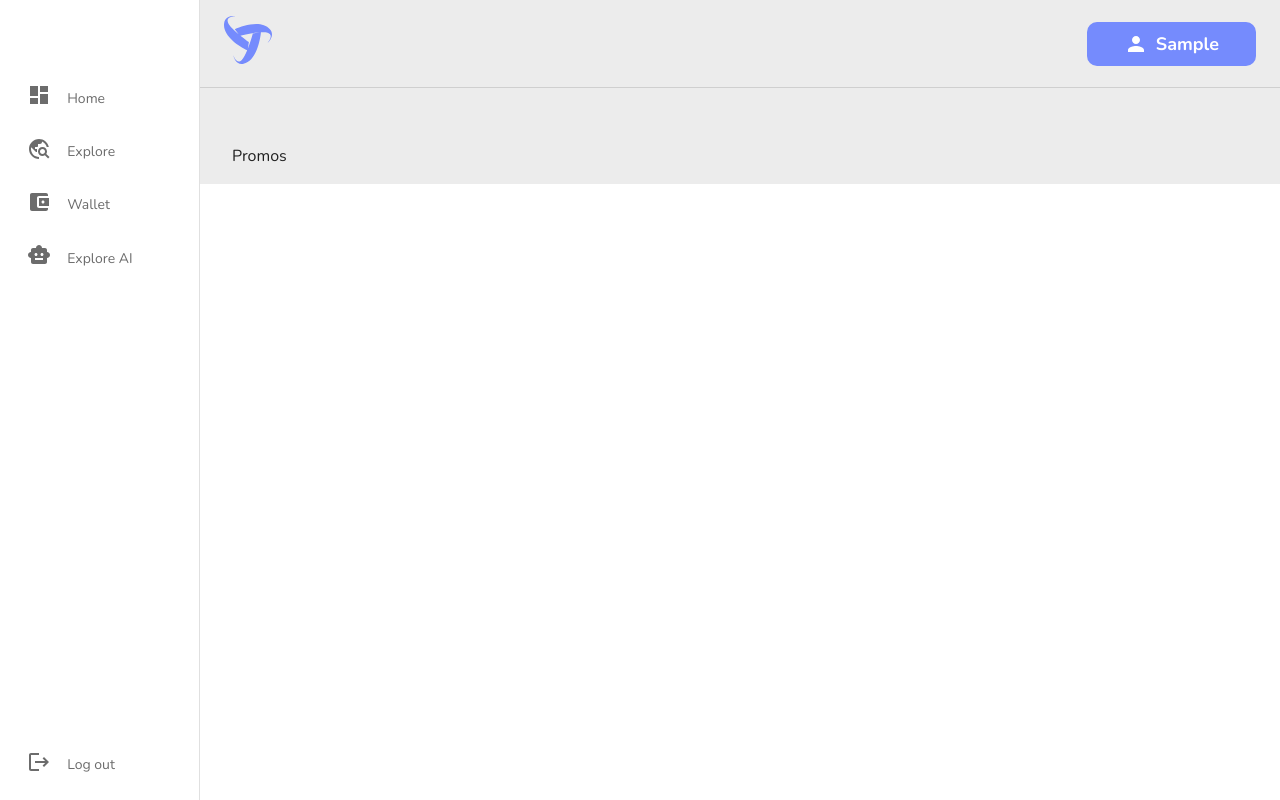
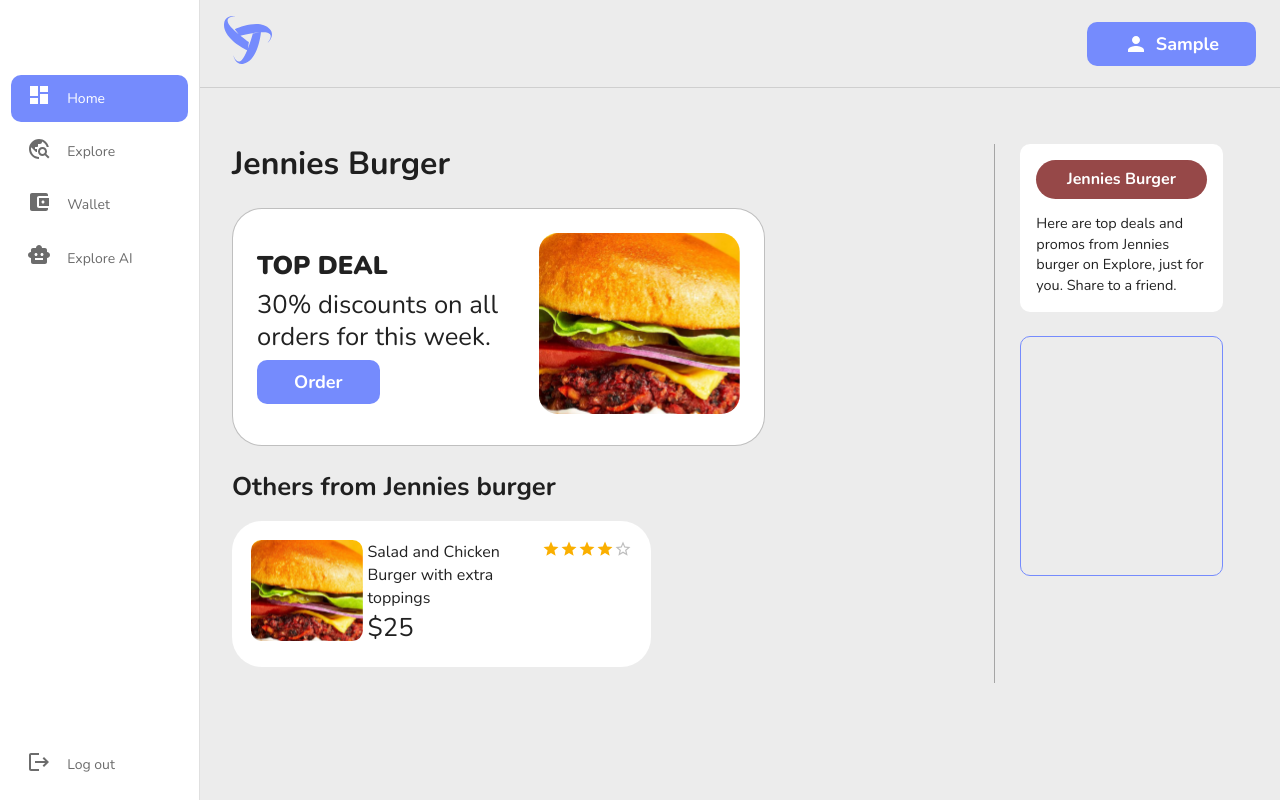
Before and after one commit to Habibat-Yinusa/City_Explorer_Merged, a React (Vite) app: page /home/promos in a window 1280 px wide. Built offline with nearby package versions, Linux system fonts and the light colour scheme; no server answers; sample sign-in values are in the browser's storage.

Commit message:
added promos page

```diff
--- a/src/components/Layout.jsx
+++ b/src/components/Layout.jsx
@@ -80,9 +80,12 @@ function Layout() {
                   alignItems: "center",
                   gap: 2,
                   width: "100%",
-                  backgroundColor:
-                    location.pathname === page.link ? "#758BFD" : "inherit",
-                  color: location.pathname === page.link ? "#fff" : "#6c6c6c",
+                  backgroundColor: location.pathname.includes(page.link)
+                    ? "#758BFD"
+                    : "inherit",
+                  color: location.pathname.includes(page.link)
+                    ? "#fff"
+                    : "#6c6c6c",
                   borderRadius: "10px",
                   "&:hover": {
                     backgroundColor: "#6E83F3",
@@ -245,6 +248,7 @@ function Layout() {
             backgroundColor: "#ececec",
             padding: { xs: "1em", md: "1em 2em" },
             width: "100%",
+            minHeight: "100vh",
           }}
         >
           <Toolbar />
--- a/src/pages/Auth/authApi.js
+++ b/src/pages/Auth/authApi.js
@@ -15,7 +15,7 @@ export const authApi = createApi({
   baseQuery,
   refetchOnReconnect: true,
   reducerPath: "cityAuthApi",
-  tagTypes: ["Users", "Businesses", "Chatbot"],
+  tagTypes: ["Users", "Business", "Events", "Chatbot"],
   endpoints: (builder) => ({
     login: builder.mutation({
       query: (values) => ({
--- a/src/pages/Home/Home.jsx
+++ b/src/pages/Home/Home.jsx
@@ -20,50 +20,13 @@ import { Splide, SplideSlide } from "@splidejs/react-splide";
 import "@splidejs/react-splide/css";
 import { AutoScroll } from "@splidejs/splide-extension-auto-scroll";
 import { FilledButton } from "../../styles/styled-components/styledButtons";
-
-// import React from "react";
+// import { useGetEventsQuery } from "../Explore/businessSlice";
 
 const Home = () => {
   const navigate = useNavigate();
-  // const [loading, setLoading] = React.useState(false);
-  // const [business, setBusiness] = React.useState([]);
+  // const { data: events, isLoading: isFetchingEvents } = useGetEventsQuery();
 
-  // const getBusinesses = async () => {
-  //   // setLoading(true);
-  //   // console.log(import.meta.env.VITE_APP_API_URL);
-  //   // e.preventDefault();
-  //   try {
-  //     const response = await fetch(
-  //       `${import.meta.env.VITE_APP_API_URL}/business`,
-  //       {
-  //         method: "GET",
-  //         headers: {
-  //           "Content-Type": "application/json",
-  //         },
-  //         // body: JSON.stringify(formik.values),
-  //       }
-  //     );
-
-  //     if (!response.ok) {
-  //       // console.log(JSON.stringify(formik.values));
-  //       alert("Failed to Register User");
-  //       setLoading(false);
-  //       throw new Error("Failed to submit form");
-  //     }
-  //     // const user = await response.json();
-  //     // delete user.password;
-  //     // console.log(user);
-  //     // console.log("Form submitted successfully");
-  //     // setLoading(false);
-  //     // navigate("/login");
-  //     console.log(response);
-  //     // setBusinesses(response.data)
-  //   } catch (error) {
-  //     setLoading(false);
-  //     console.error("Error fetching businesses: ", error.message);
-  //   }
-  // };
-  // getBusinesses();
+  // console.log(events);
 
   return (
     <Box sx={{ backgroundColor: "#ececec" }}>
@@ -378,8 +341,8 @@ const Home = () => {
             }}
             extensions={{ AutoScroll }}
           >
-            {interests.map((item) => (
-              <SplideSlide key={item.id}>
+            {interests?.map((event) => (
+              <SplideSlide key={event.id}>
                 <CenteredBox
                   sx={{
                     borderRadius: "20px",
@@ -399,13 +362,13 @@ const Home = () => {
                     }}
                   >
                     <Box sx={{ width: "100%", borderRadius: "30px" }}>
-                      <img src={item.image} alt="" style={{ width: "100%" }} />
+                      <img src={event.image} alt="" style={{ width: "100%" }} />
                     </Box>
                     <Typography
                       variant="body2"
                       sx={{ fontSize: { xs: ".7em", md: ".9rem" } }}
                     >
-                      {item.text}
+                      {event.text}
                     </Typography>
                     <FilledButton sx={{ width: "100%" }}>
                       Check it out
--- a/src/pages/Home/Promos.jsx
+++ b/src/pages/Home/Promos.jsx
@@ -1,9 +1,143 @@
-import { Box } from "@mui/material";
+import { Box, Rating, Typography } from "@mui/material";
+import promoBurger from "../../assets/promo-burger.svg";
+import { FilledButton } from "../../styles/styled-components/styledButtons";
 
 const Promos = () => {
   return (
-    <Box>
-      <Box>Promos</Box>
+    <Box
+      sx={{
+        display: "flex",
+        justifyContent: "space-between",
+        width: "100%",
+      }}
+    >
+      <Box sx={{ width: "75%" }}>
+        <Typography variant="h4" sx={{ fontSize: "2rem", fontWeight: 700 }}>
+          Jennies Burger
+        </Typography>
+        <Box
+          sx={{
+            display: "flex",
+            alignItems: "center",
+            justifyContent: "space-between",
+            backgroundColor: "#fff",
+            padding: "1.5em",
+            width: "70%",
+            border: ".5px solid #00000040",
+            borderRadius: "30px",
+            margin: "1.5em 0",
+          }}
+        >
+          <Box sx={{ width: "60%" }}>
+            <Typography
+              variant="h4"
+              sx={{ fontSize: "1.6rem", fontWeight: 900 }}
+            >
+              TOP DEAL
+            </Typography>
+            <Typography
+              variant="h4"
+              sx={{ fontSize: "1.6rem", fontWeight: 400, margin: ".3em 0" }}
+            >
+              30% discounts on all orders for this week.
+            </Typography>
+            <FilledButton>Order</FilledButton>
+          </Box>
+          <Box sx={{ width: "13em" }}>
+            <img src={promoBurger} style={{ width: "100%" }} />
+          </Box>
+        </Box>
+        <Box>
+          <Typography variant="h5" sx={{ fontSize: "1.6rem", fontWeight: 700 }}>
+            Others from Jennies burger
+          </Typography>
+          <Box
+            sx={{
+              backgroundColor: "#fff",
+              borderRadius: "30px",
+              padding: "1.2em",
+              width: "55%",
+              margin: "1em 0",
+              display: "flex",
+              justifyContent: "space-between",
+            }}
+          >
+            <Box
+              sx={{
+                display: "flex",
+                alignItems: "center",
+                justifyContent: "space-between",
+              }}
+            >
+              <Box sx={{ width: "7em" }}>
+                <img src={promoBurger} style={{ width: "100%" }} />
+              </Box>
+              <Box sx={{ width: "60%" }}>
+                <Typography variant="body2" sx={{ fontSize: "1rem" }}>
+                  Salad and Chicken Burger with extra toppings
+                </Typography>
+                <Typography variant="body2" sx={{ fontSize: "1.6rem" }}>
+                  $25
+                </Typography>
+              </Box>
+            </Box>
+            <Rating name="read-only" value={4} readOnly size="small" />
+          </Box>
+        </Box>
+      </Box>
+
+      {/* Ads space below */}
+      <Box
+        sx={{
+          borderLeft: "1px solid #0000004D",
+          width: "25%",
+          display: "flex",
+          // justifyContent: "center",
+          alignItems: "center",
+          flexDirection: "column",
+        }}
+      >
+        <Box sx={{ width: "80%" }}>
+          <Box
+            sx={{
+              backgroundColor: "#fff",
+              padding: "1em",
+              borderRadius: "10px",
+              marginBottom: "1.5em",
+            }}
+          >
+            <Typography
+              variant="body2"
+              sx={{
+                backgroundColor: "#964848",
+                color: "#fff",
+                fontWeight: 700,
+                borderRadius: "30px",
+                fontSize: "1rem",
+                padding: ".5em",
+                textAlign: "center",
+              }}
+            >
+              Jennies Burger
+            </Typography>
+            <Typography
+              variant="body2"
+              sx={{ fontSize: ".9rem", marginTop: "1em" }}
+            >
+              Here are top deals and promos from Jennies burger on Explore, just
+              for you. Share to a friend.
+            </Typography>
+          </Box>
+          <Box
+            sx={{
+              border: "1px solid #758BFD",
+              borderRadius: "10px",
+              marginBottom: "1.5em",
+              height: "15em",
+            }}
+          ></Box>
+        </Box>
+      </Box>
     </Box>
   );
 };
--- a/src/store/api.js
+++ b/src/store/api.js
@@ -15,10 +15,10 @@ const baseQuery = fetchBaseQuery({
   },
 });
 
-export const api = createApi({
+export const cityApi = createApi({
   baseQuery,
   refetchOnReconnect: true,
   reducerPath: "cityApi",
-  tagTypes: ["Users", "Businesses", "Chatbot"],
+  tagTypes: ["Users", "Business", "Events", "Chatbot"],
   endpoints: () => ({}),
 });
--- a/src/store/store.js
+++ b/src/store/store.js
@@ -1,12 +1,17 @@
 import { configureStore } from "@reduxjs/toolkit";
 import userReducer from "./user-slice";
 import { authApi } from "../pages/Auth/authApi";
+import { cityApi } from "./api";
 
 export const store = configureStore({
   reducer: {
     user: userReducer,
     [authApi.reducerPath]: authApi.reducer,
+    [cityApi.reducerPath]: cityApi.reducer,
   },
   middleware: (getDefaultMiddleware) =>
-    getDefaultMiddleware().concat(authApi.middleware),
+    getDefaultMiddleware()
+      .concat(authApi.middleware)
+      .concat(cityApi.middleware), // caching middleware
+  devTools: true, // developer tools middleware
 });
```
Also changed, not shown: src/pages/Explore/businessSlice.js (+15 -4 lines), src/assets/promo-burger.svg (added).
